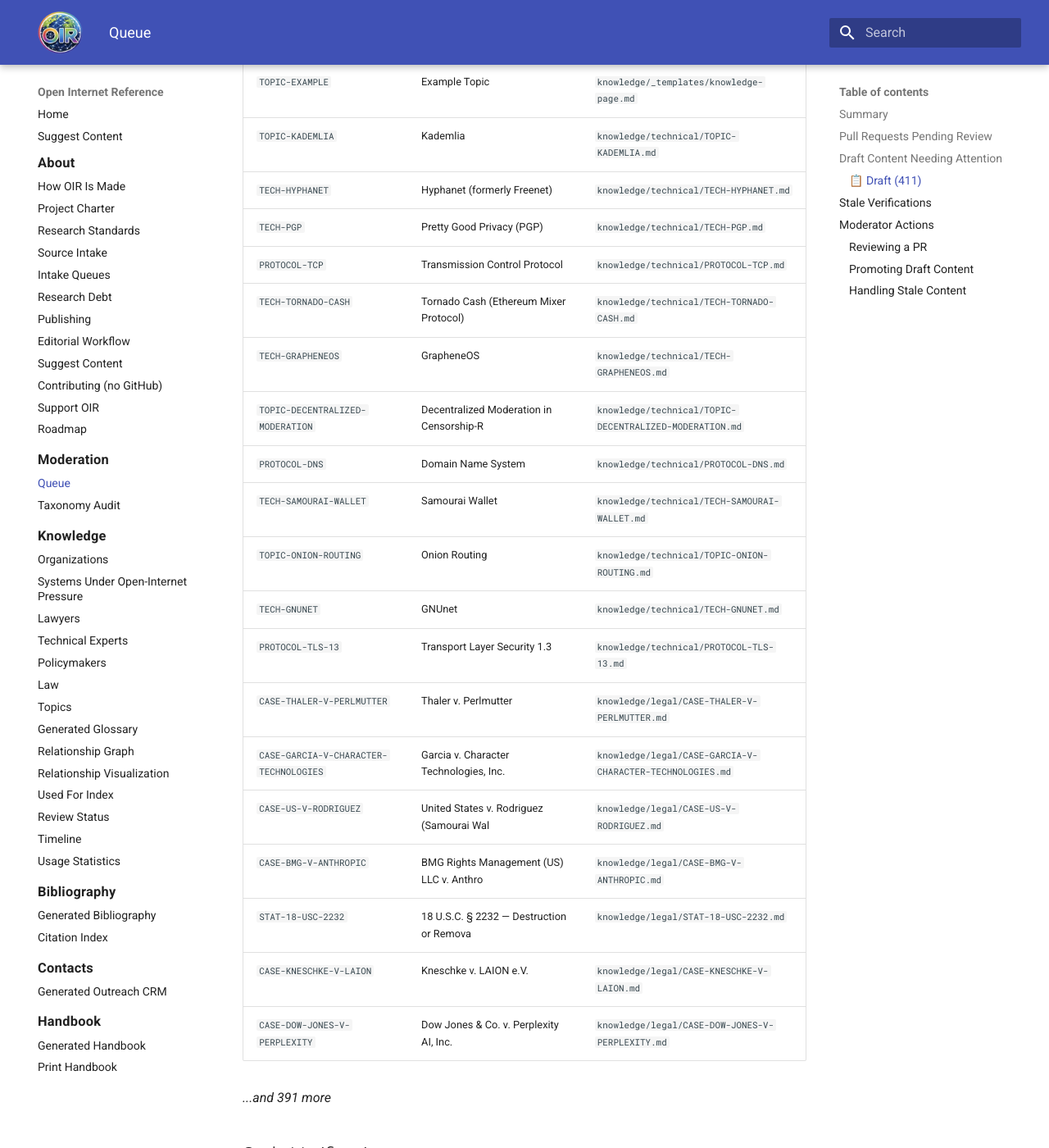
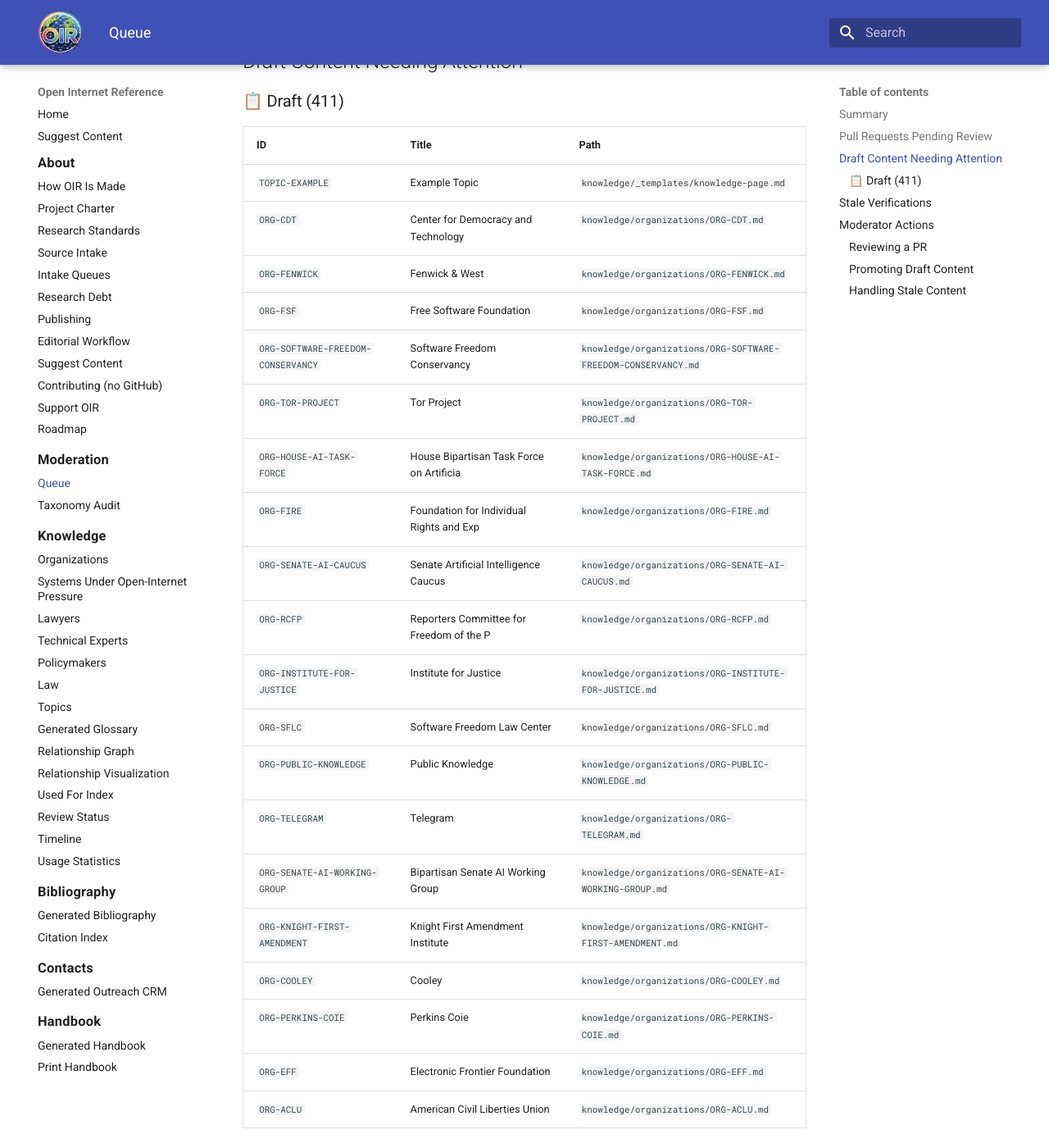
Before and after one commit to itsmeront/open-internet-reference, an MkDocs documentation site: the page built from website/generated/moderation.md, in a window 1280 px wide and 1400 px high, scrolled down 926 px. Shown: the whole window at 82% size. Built offline with MkDocs 1.6.1 and Material for MkDocs 9.7.7, drawn with Linux system fonts in a browser that asks for light colours; some of the changed text lies outside the part shown.

Commit message:
chore: update moderation and taxonomy reports [automated]

```diff
--- a/website/generated/moderation.md
+++ b/website/generated/moderation.md
@@ -17,7 +17,9 @@ This page surfaces pending contributions, draft content, and items needing edito
 
 ## Pull Requests Pending Review
 
-*No open pull requests. The queue is clear!*
+| # | Title | Author | Areas | Age | Flags |
+|---|-------|--------|-------|-----|-------|
+| [#160](https://github.com/itsmeront/open-internet-reference/pull/160) | chore: update moderation and taxonomy reports [aut | @app/github-actions | website | 7d | 🤖 AI 👀 Review |
 
 ## Draft Content Needing Attention
 
@@ -26,25 +28,25 @@ This page surfaces pending contributions, draft content, and items needing edito
 | ID | Title | Path |
 |---|-------|------|
 | `TOPIC-EXAMPLE` | Example Topic | `knowledge/_templates/knowledge-page.md` |
-| `TOPIC-KADEMLIA` | Kademlia | `knowledge/technical/TOPIC-KADEMLIA.md` |
-| `TECH-HYPHANET` | Hyphanet (formerly Freenet) | `knowledge/technical/TECH-HYPHANET.md` |
-| `TECH-PGP` | Pretty Good Privacy (PGP) | `knowledge/technical/TECH-PGP.md` |
-| `PROTOCOL-TCP` | Transmission Control Protocol | `knowledge/technical/PROTOCOL-TCP.md` |
-| `TECH-TORNADO-CASH` | Tornado Cash (Ethereum Mixer Protocol) | `knowledge/technical/TECH-TORNADO-CASH.md` |
-| `TECH-GRAPHENEOS` | GrapheneOS | `knowledge/technical/TECH-GRAPHENEOS.md` |
-| `TOPIC-DECENTRALIZED-MODERATION` | Decentralized Moderation in Censorship-R | `knowledge/technical/TOPIC-DECENTRALIZED-MODERATION.md` |
-| `PROTOCOL-DNS` | Domain Name System | `knowledge/technical/PROTOCOL-DNS.md` |
-| `TECH-SAMOURAI-WALLET` | Samourai Wallet | `knowledge/technical/TECH-SAMOURAI-WALLET.md` |
-| `TOPIC-ONION-ROUTING` | Onion Routing | `knowledge/technical/TOPIC-ONION-ROUTING.md` |
-| `TECH-GNUNET` | GNUnet | `knowledge/technical/TECH-GNUNET.md` |
-| `PROTOCOL-TLS-13` | Transport Layer Security 1.3 | `knowledge/technical/PROTOCOL-TLS-13.md` |
-| `CASE-THALER-V-PERLMUTTER` | Thaler v. Perlmutter | `knowledge/legal/CASE-THALER-V-PERLMUTTER.md` |
-| `CASE-GARCIA-V-CHARACTER-TECHNOLOGIES` | Garcia v. Character Technologies, Inc. | `knowledge/legal/CASE-GARCIA-V-CHARACTER-TECHNOLOGIES.md` |
-| `CASE-US-V-RODRIGUEZ` | United States v. Rodriguez (Samourai Wal | `knowledge/legal/CASE-US-V-RODRIGUEZ.md` |
-| `CASE-BMG-V-ANTHROPIC` | BMG Rights Management (US) LLC v. Anthro | `knowledge/legal/CASE-BMG-V-ANTHROPIC.md` |
-| `STAT-18-USC-2232` | 18 U.S.C. § 2232 — Destruction or Remova | `knowledge/legal/STAT-18-USC-2232.md` |
-| `CASE-KNESCHKE-V-LAION` | Kneschke v. LAION e.V. | `knowledge/legal/CASE-KNESCHKE-V-LAION.md` |
-| `CASE-DOW-JONES-V-PERPLEXITY` | Dow Jones & Co. v. Perplexity AI, Inc. | `knowledge/legal/CASE-DOW-JONES-V-PERPLEXITY.md` |
+| `ORG-CDT` | Center for Democracy and Technology | `knowledge/organizations/ORG-CDT.md` |
+| `ORG-FENWICK` | Fenwick & West | `knowledge/organizations/ORG-FENWICK.md` |
+| `ORG-FSF` | Free Software Foundation | `knowledge/organizations/ORG-FSF.md` |
+| `ORG-SOFTWARE-FREEDOM-CONSERVANCY` | Software Freedom Conservancy | `knowledge/organizations/ORG-SOFTWARE-FREEDOM-CONSERVANCY.md` |
+| `ORG-TOR-PROJECT` | Tor Project | `knowledge/organizations/ORG-TOR-PROJECT.md` |
+| `ORG-HOUSE-AI-TASK-FORCE` | House Bipartisan Task Force on Artificia | `knowledge/organizations/ORG-HOUSE-AI-TASK-FORCE.md` |
+| `ORG-FIRE` | Foundation for Individual Rights and Exp | `knowledge/organizations/ORG-FIRE.md` |
+| `ORG-SENATE-AI-CAUCUS` | Senate Artificial Intelligence Caucus | `knowledge/organizations/ORG-SENATE-AI-CAUCUS.md` |
+| `ORG-RCFP` | Reporters Committee for Freedom of the P | `knowledge/organizations/ORG-RCFP.md` |
+| `ORG-INSTITUTE-FOR-JUSTICE` | Institute for Justice | `knowledge/organizations/ORG-INSTITUTE-FOR-JUSTICE.md` |
+| `ORG-SFLC` | Software Freedom Law Center | `knowledge/organizations/ORG-SFLC.md` |
+| `ORG-PUBLIC-KNOWLEDGE` | Public Knowledge | `knowledge/organizations/ORG-PUBLIC-KNOWLEDGE.md` |
+| `ORG-TELEGRAM` | Telegram | `knowledge/organizations/ORG-TELEGRAM.md` |
+| `ORG-SENATE-AI-WORKING-GROUP` | Bipartisan Senate AI Working Group | `knowledge/organizations/ORG-SENATE-AI-WORKING-GROUP.md` |
+| `ORG-KNIGHT-FIRST-AMENDMENT` | Knight First Amendment Institute | `knowledge/organizations/ORG-KNIGHT-FIRST-AMENDMENT.md` |
+| `ORG-COOLEY` | Cooley | `knowledge/organizations/ORG-COOLEY.md` |
+| `ORG-PERKINS-COIE` | Perkins Coie | `knowledge/organizations/ORG-PERKINS-COIE.md` |
+| `ORG-EFF` | Electronic Frontier Foundation | `knowledge/organizations/ORG-EFF.md` |
+| `ORG-ACLU` | American Civil Liberties Union | `knowledge/organizations/ORG-ACLU.md` |
 
 *...and 391 more*
 
```
Also changed, not shown: other parts of website/generated/moderation.md (+3 -3 lines), website/generated/taxonomy-audit.md (+16 -16 lines), 2 other files.
